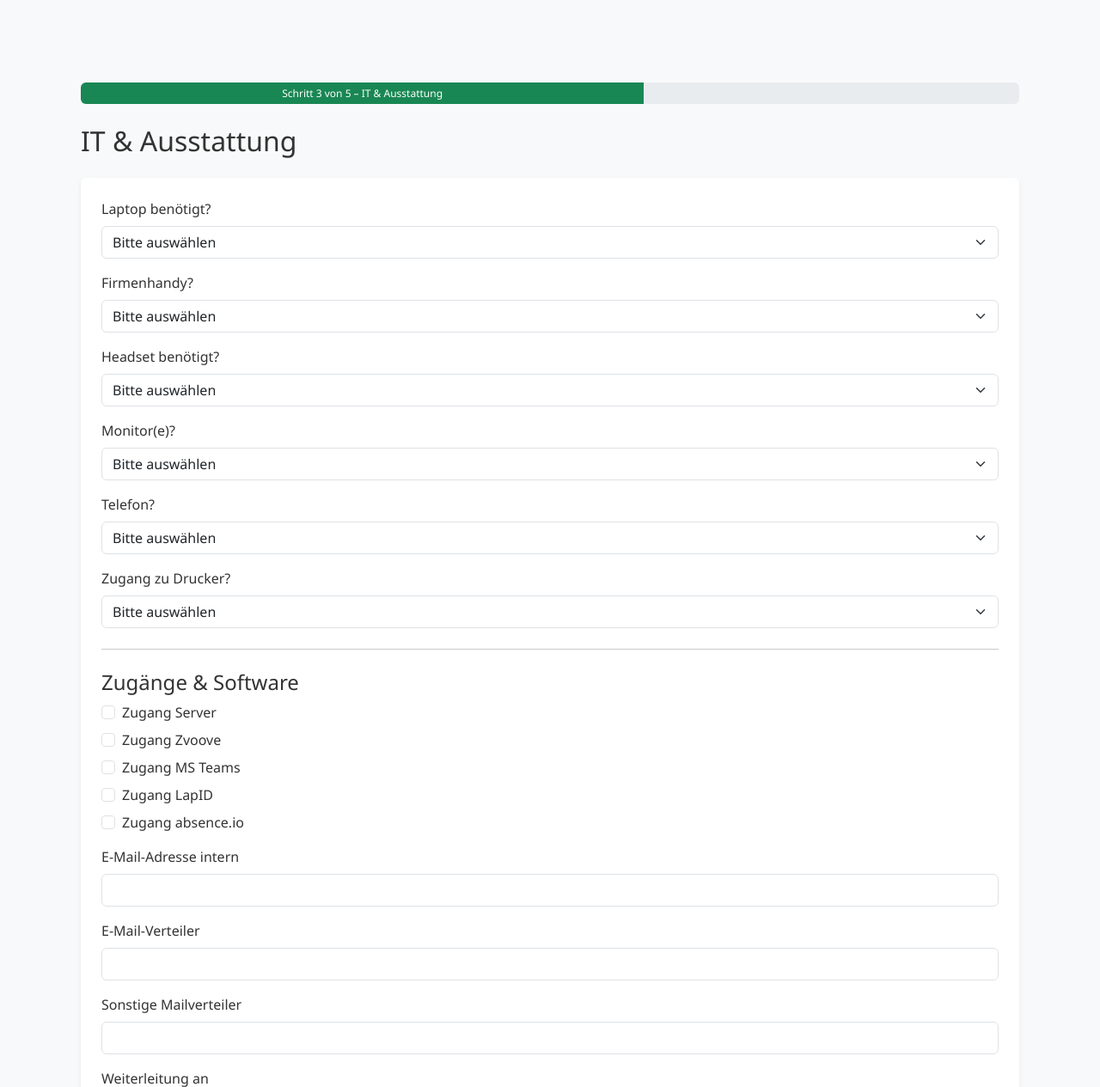
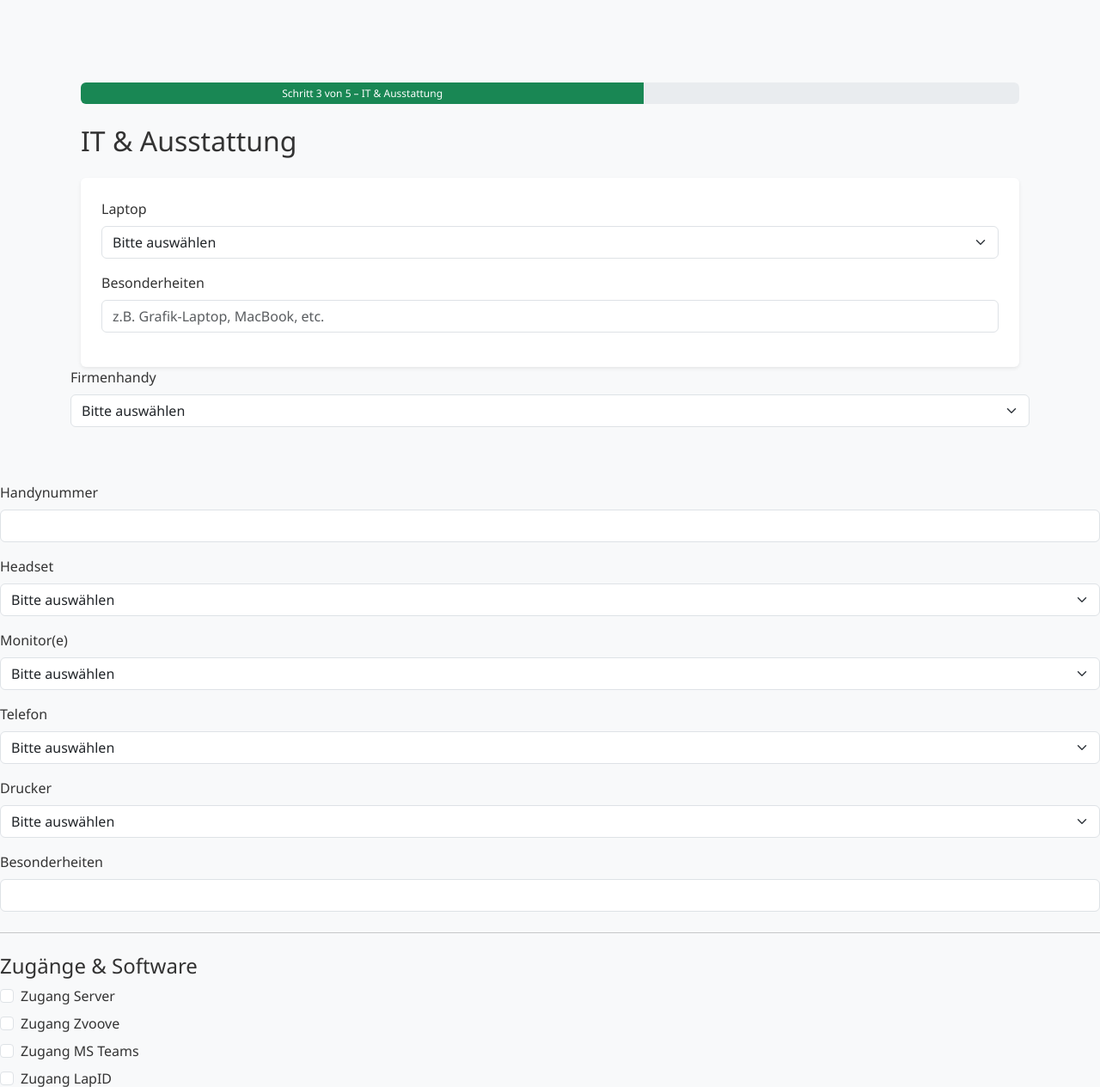
Before and after one commit to nico703/pensum-onboarding, a Flask app: template templates/equipment.html in a window 1280 px wide. Shown: the part 56-1321 px from the top of the page at 86% size. Run offline with Flask 3, Linux system fonts and the light colour scheme; the template is opened without the code that fills it, so the values that code supplies are empty.

Commit message:
equipment.html 1.0

```diff
--- a/templates/equipment.html
+++ b/templates/equipment.html
@@ -14,7 +14,7 @@
 
         <!-- Laptop -->
         <div class="mb-3">
-            <label class="form-label">Laptop benötigt?</label>
+            <label class="form-label">Laptop</label>
             <select class="form-select" name="laptop" onchange="toggleLaptopDetails(this.value)">
                 <option value="">Bitte auswählen</option>
                 <option value="Nein">Nein</option>
@@ -39,7 +30,7 @@
 
         <!-- Handy -->
         <div class="mb-3">
-            <label class="form-label">Firmenhandy?</label>
+            <label class="form-label">Firmenhandy</label>
             <select class="form-select" name="phone" onchange="togglePhoneDetails(this.value)">
                 <option value="">Bitte auswählen</option>
                 <option value="Nein">Nein</option>
@@ -64,7 +47,7 @@
 
         <!-- Headset -->
         <div class="mb-3">
-            <label class="form-label">Headset benötigt?</label>
+            <label class="form-label">Headset</label>
             <select class="form-select" name="headset">
                 <option value="">Bitte auswählen</option>
                 <option value="Nein">Nein</option>
@@ -74,7 +57,7 @@
 
         <!-- Monitor -->
         <div class="mb-3">
-            <label class="form-label">Monitor(e)?</label>
+            <label class="form-label">Monitor(e)</label>
             <select class="form-select" name="monitor" onchange="toggleMonitorDetails(this.value)">
                 <option value="">Bitte auswählen</option>
                 <option value="Nein">Nein</option>
@@ -89,7 +72,7 @@
 
         <!-- Telefon -->
         <div class="mb-3">
-            <label class="form-label">Telefon?</label>
+            <label class="form-label">Telefon</label>
             <select class="form-select" name="phone_desk" onchange="togglePhoneDesk(this.value)">
                 <option value="">Bitte auswählen</option>
                 <option value="Nein">Nein</option>
@@ -104,7 +87,7 @@
 
         <!-- Drucker -->
         <div class="mb-3">
-            <label class="form-label">Zugang zu Drucker?</label>
+            <label class="form-label">Drucker</label>
             <select class="form-select" name="printer" onchange="togglePrinterDetails(this.value)">
                 <option value="">Bitte auswählen</option>
                 <option value="Nein">Nein</option>
```
Also changed, not shown: other parts of templates/equipment.html (+0 -25 lines).
